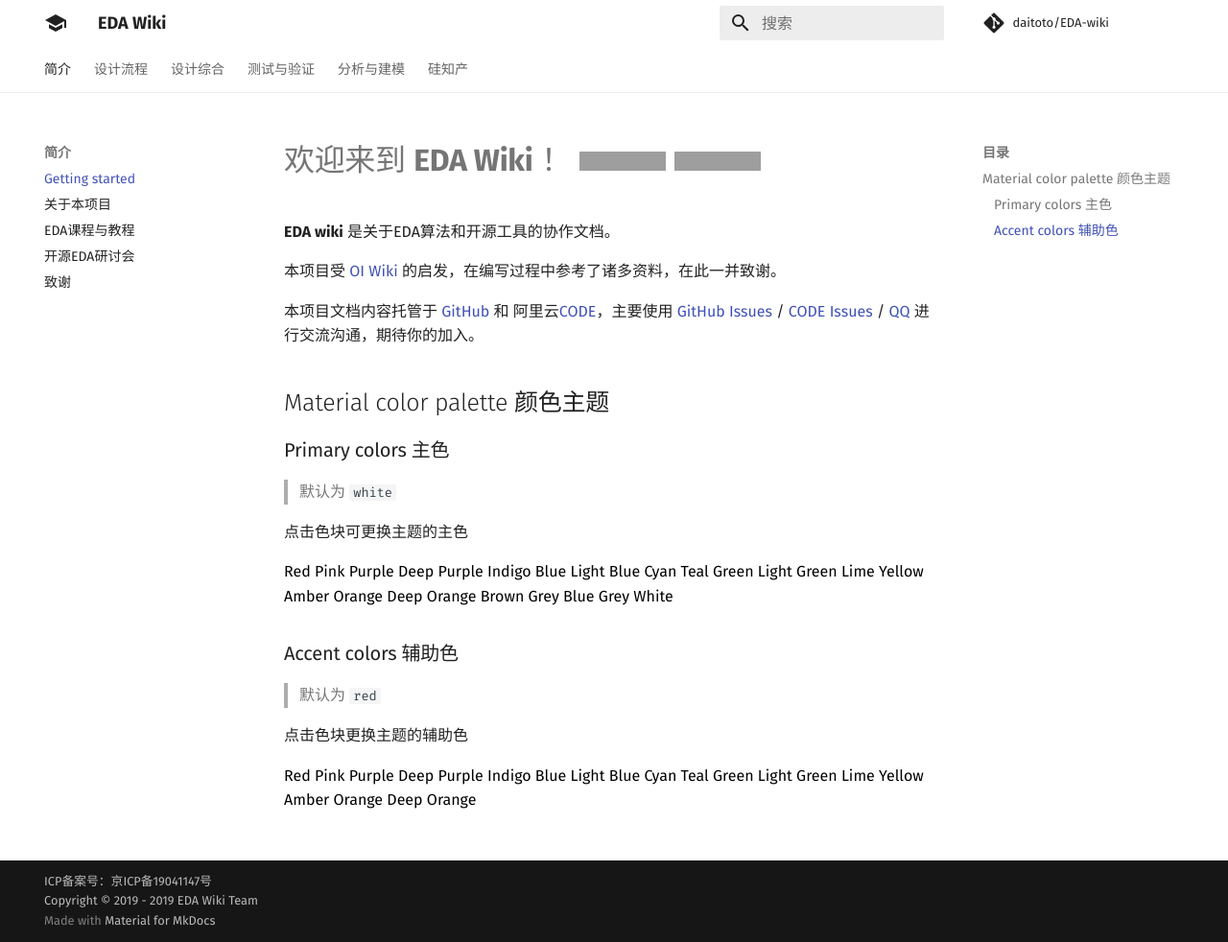
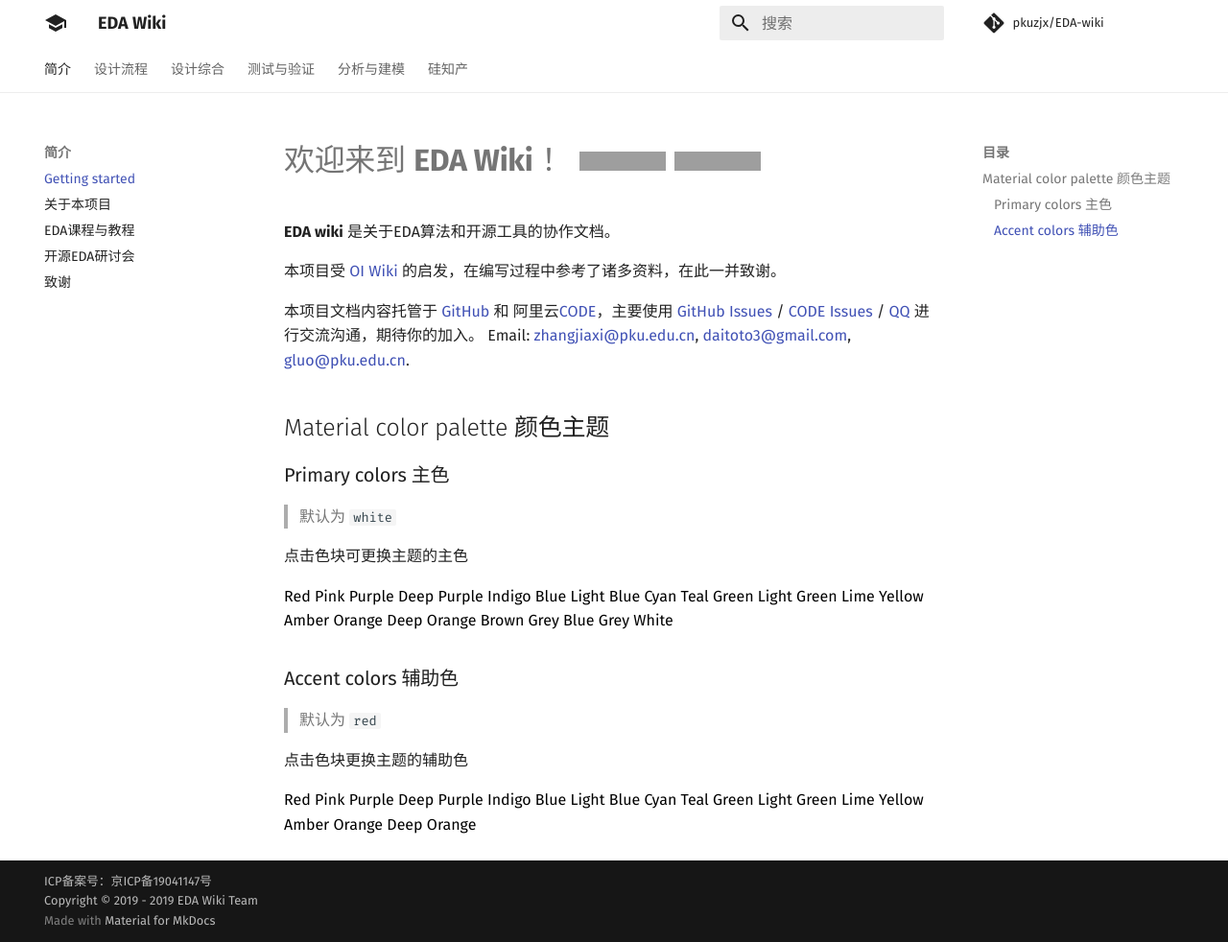
Before and after one commit to daitoto/EDA-wiki, an MkDocs documentation site: the page built from docs/index.md, in a window 1280 px wide and 982 px high. Shown: the whole window at 96% size. Built offline with MkDocs 1.6.1 and Material for MkDocs 9.7.7, drawn with Linux system fonts in a browser that asks for light colours; comment, search, counter and statistics services are not loaded; grey boxes are pictures that could not be loaded.

Commit message:
Add contact information

```diff
--- a/docs/index.md
+++ b/docs/index.md
@@ -2,13 +2,14 @@
 pagetime:
 title: EDA Wiki
 
-# 欢迎来到 **EDA Wiki** ！ [![GitHub watchers](https://img.shields.io/github/watchers/daitoto/EDA-wiki.svg?style=social&label=Watch)](https://github.com/daitoto/EDA-wiki)  [![GitHub stars](https://img.shields.io/github/stars/daitoto/EDA-wiki.svg?style=social&label=Stars)](https://github.com/daitoto/EDA-wiki)
+# 欢迎来到 **EDA Wiki** ！ [![GitHub watchers](https://img.shields.io/github/watchers/pkuzjx/EDA-wiki.svg?style=social&label=Watch)](https://github.com/pkuzjx/EDA-wiki)  [![GitHub stars](https://img.shields.io/github/stars/pkuzjx/EDA-wiki.svg?style=social&label=Stars)](https://github.com/pkuzjx/EDA-wiki)
 
 **EDA wiki** 是关于EDA算法和开源工具的协作文档。
 
 本项目受 [OI Wiki](https://OI-wiki.github.io/OI-wiki/) 的启发，在编写过程中参考了诸多资料，在此一并致谢。
 
-本项目文档内容托管于 [GitHub](https://github.com/daitoto/EDA-wiki) 和 阿里云[CODE](https://code.aliyun.com/openbelt/eda-wiki)，主要使用 [GitHub Issues](https://github.com/daitoto/EDA-wiki/issues) / [CODE Issues](https://code.aliyun.com/openbelt/eda-wiki/issues) / [QQ](https://jq.qq.com/?_wv=1027&k=5MJhIUr) 进行交流沟通，期待你的加入。
+本项目文档内容托管于 [GitHub](https://github.com/pkuzjx/EDA-wiki) 和 阿里云[CODE](https://code.aliyun.com/openbelt/eda-wiki)，主要使用 [GitHub Issues](https://github.com/pkuzjx/EDA-wiki/issues) / [CODE Issues](https://code.aliyun.com/openbelt/eda-wiki/issues) / [QQ](https://jq.qq.com/?_wv=1027&k=5MJhIUr) 进行交流沟通，期待你的加入。
+Email: zhangjiaxi@pku.edu.cn, daitoto3@gmail.com, gluo@pku.edu.cn.
 
 ## Material color palette 颜色主题
 
--- a/mkdocs.yml
+++ b/mkdocs.yml
@@ -6,8 +6,8 @@ site_url: https://openbelt.org.cn/wiki/
 strict: true
 
 # Repository
-repo_name: 'daitoto/EDA-wiki'
-repo_url: 'https://github.com/daitoto/EDA-wiki'
+repo_name: 'pkuzjx/EDA-wiki'
+repo_url: 'https://github.com/pkuzjx/EDA-wiki'
 edit_uri: 'blob/master/docs/'
 
 # Copyright
--- a/package.json
+++ b/package.json
@@ -11,7 +11,7 @@
   },
   "repository": {
     "type": "git",
-    "url": "git+https://github.com/daitoto/EDA-wiki.git"
+    "url": "git+https://github.com/pkuzjx/EDA-wiki.git"
   },
   "keywords": [
     "OI",
@@ -21,9 +21,9 @@
   "author": "OI Wiki Team",
   "license": "UNLICENSED",
   "bugs": {
-    "url": "https://github.com/daitoto/EDA-wiki/issues"
+    "url": "https://github.com/pkuzjx/EDA-wiki/issues"
   },
-  "homepage": "https://github.com/daitoto/EDA-wiki#readme",
+  "homepage": "https://github.com/pkuzjx/EDA-wiki#readme",
   "dependencies": {
     "cssnano": "^4.1.10",
     "gulp": "^4.0.0",
```
Also changed, not shown: README.md (+2 -2 lines), 3 other files.
